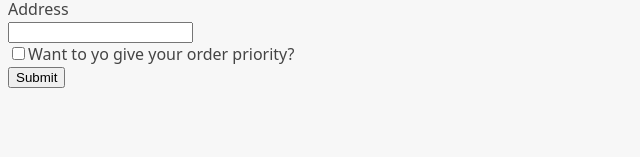
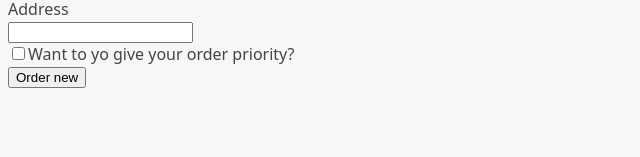
Before and after one commit to ehsanmehrjoo/Fast-React-Pizza, a React (Vite) app: page /order/new in a window 1280 px wide. Shown: the part 282-439 px from the top of the page, without its empty margins (0-640 px from the left). Built offline with nearby package versions, Linux system fonts and the light colour scheme.

Commit message:
Update CreateOrder  component

```diff
--- a/src/features/order/CreateOrder.jsx
+++ b/src/features/order/CreateOrder.jsx
@@ -1,5 +1,5 @@
 import { useState } from "react";
-import { Form, redirect } from "react-router-dom";
+import { Form, redirect, useNavigation } from "react-router-dom";
 import { createOrder } from "../../services/apiRestaurant";
 
 // https://uibakery.io/regex-library/phone-number
@@ -33,6 +33,10 @@ const fakeCart = [
 ];
 
 function CreateOrder() {
+  const navigation = useNavigation();
+console.log(navigation);
+const isSubmitting = navigation.state === "submitting";
+
   // const [withPriority, setWithPriority] = useState(false);
   const cart = fakeCart;
 
@@ -73,7 +77,7 @@ function CreateOrder() {
 
         <div>
         <input type="hidden" name="cart" value={JSON.stringify(cart)}/>
-        <button type="submit">Submit</button>
+        <button disabled={isSubmitting}>{isSubmitting ? "Placing order":"Order new"}</button>
        </div>
       </Form>
     </div>
```
